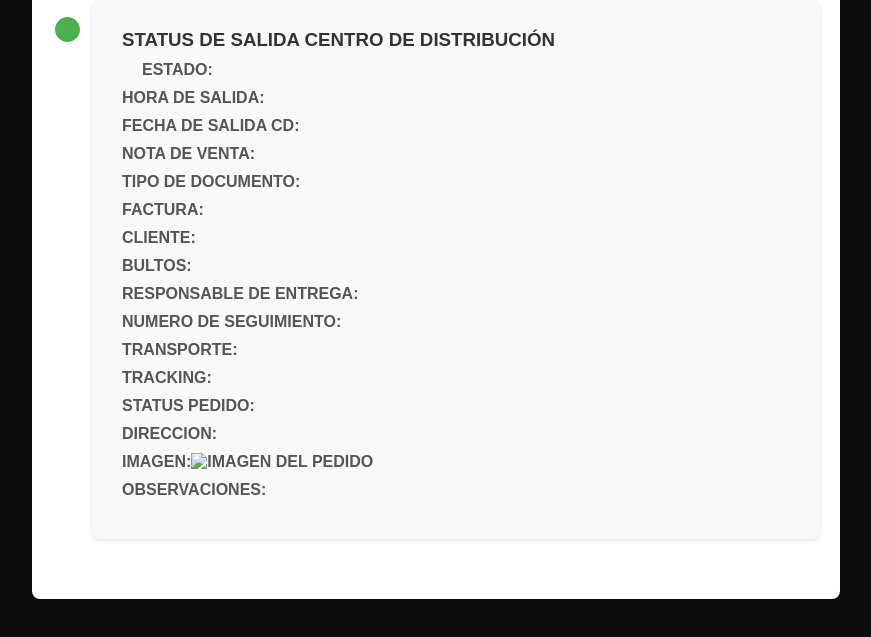
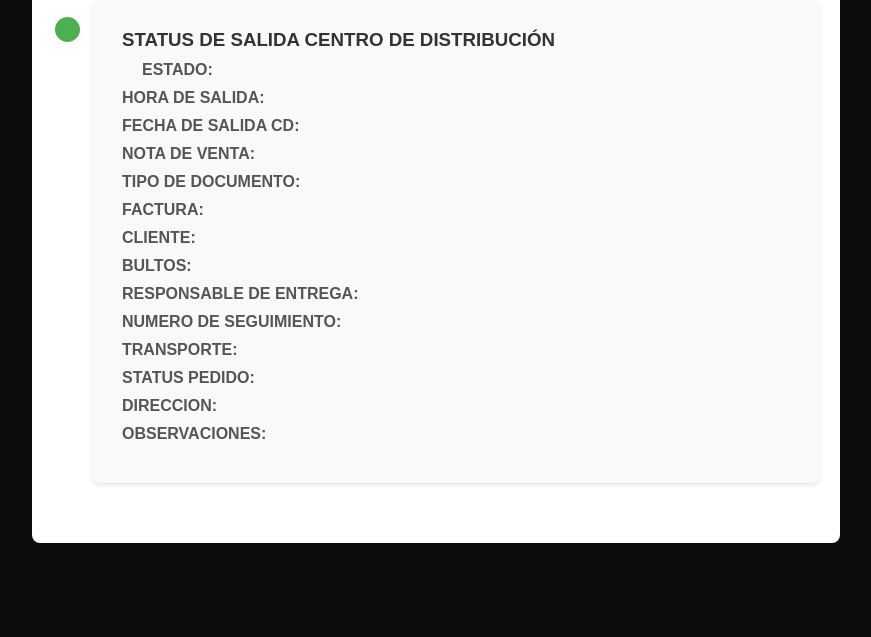
Before and after one commit to caberni12/seguimientopedidosyagandepot, a plain HTML site: page index.html in a window 1280 px wide. Shown: the part 103-740 px from the top of the page, without its empty margins (204-1075 px from the left). Drawn offline with Linux system fonts and the light colour scheme.

Commit message:
Update index.html

```diff
--- a/index.html
+++ b/index.html
@@ -203,10 +203,8 @@
                 <p>RESPONSABLE DE ENTREGA: <span id="responsable_entrega"></span></p>
                 <p>NUMERO DE SEGUIMIENTO: <span id="num_seguimiento"></span></p>
                 <p>TRANSPORTE: <span id="transporte"></span></p>
-                <p>TRACKING: <span id="tracking"></span></p>
                 <p>STATUS PEDIDO: <span id="status_pedido"></span></p>
                 <p>DIRECCION: <span id="direccion"></span></p>
-                <p>IMAGEN: <img id="imagen" src="" alt="Imagen del Pedido"></p>
                 <p>OBSERVACIONES: <span id="observaciones"></span></p>
             </div>
         </div>
```
